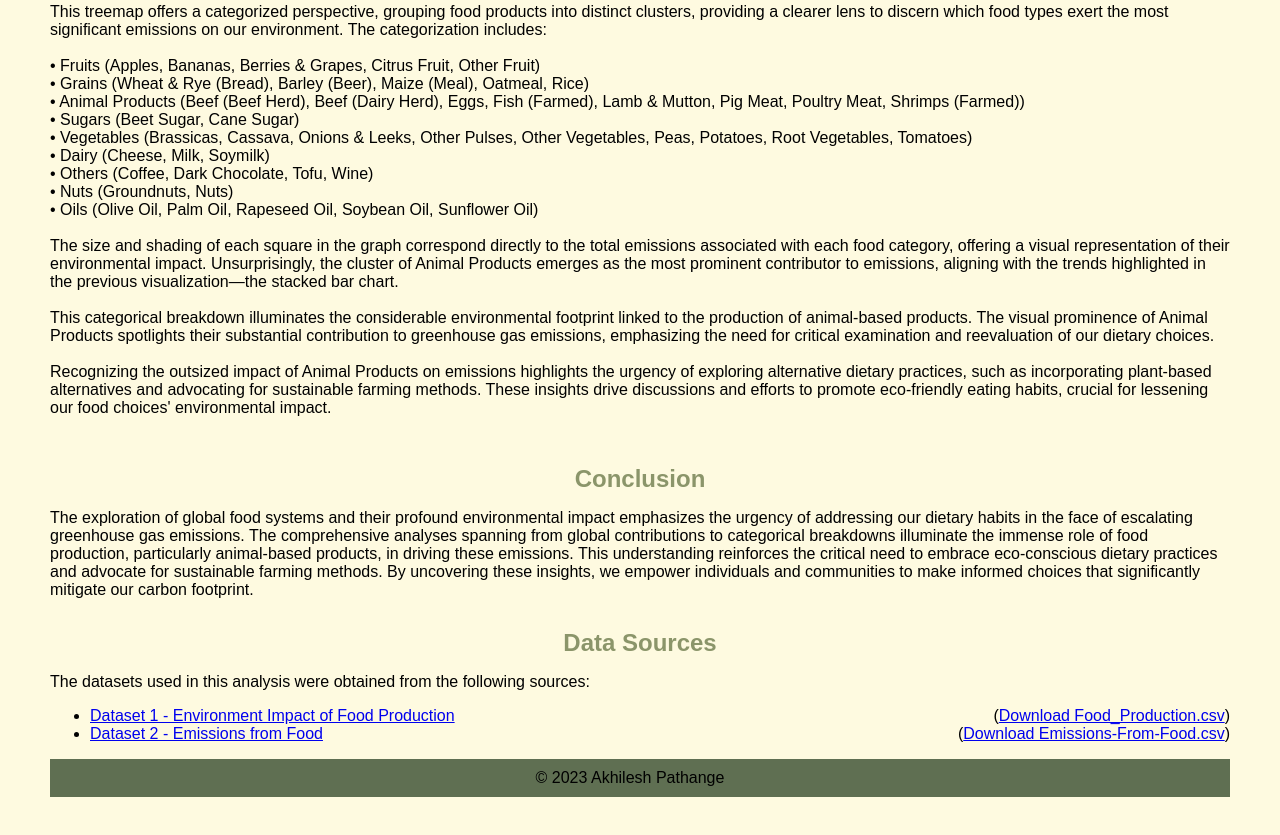
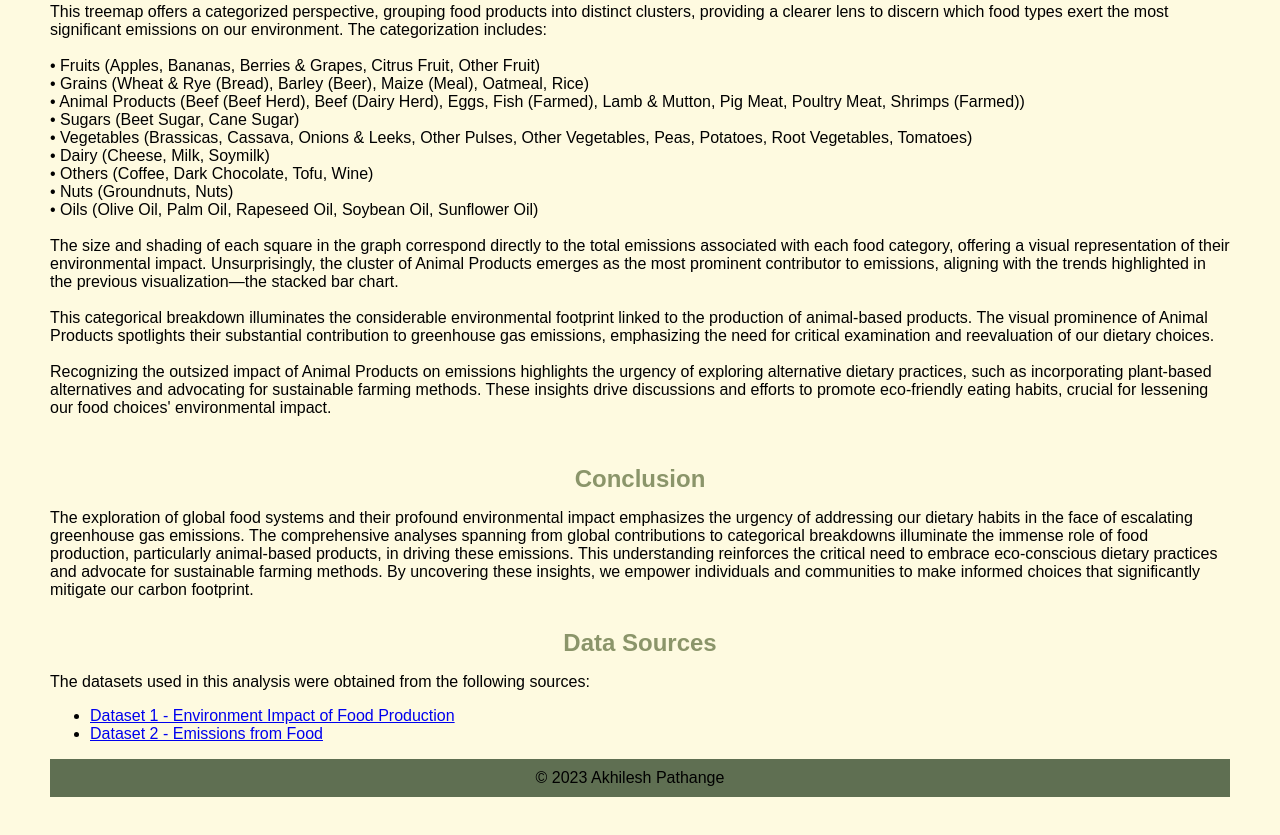
Before and after one commit to akhipath03/FoodEmissions.github.io, a plain HTML site: page index.html in a window 1280 px wide. Shown: the part 947-1782 px from the top of the page. Drawn offline with Linux system fonts and the light colour scheme.

Commit message:
remove csv download

```diff
--- a/index.html
+++ b/index.html
@@ -131,28 +131,15 @@
             The datasets used in this analysis were obtained from the following sources:
             <ul>
                 <li>
-                    <div style="display: flex; justify-content: space-between;">
-                        <div>
-                            <a href="https://www.kaggle.com/datasets/selfvivek/environment-impact-of-food-production" target="_blank" rel="noopener noreferrer">Dataset 1 - Environment Impact of Food Production</a>
-                        </div>
-                        <div>
-                            (<a href="C:\Users\akhip\OneDrive\Desktop\Data303\Final\Data\Food_Production.csv" download>Download Food_Production.csv</a>)
-                        </div>
-                    </div>
+                    <a href="https://www.kaggle.com/datasets/selfvivek/environment-impact-of-food-production" target="_blank" rel="noopener noreferrer">Dataset 1 - Environment Impact of Food Production</a>
                 </li>
                 <li>
-                    <div style="display: flex; justify-content: space-between;">
-                        <div>
-                            <a href="https://www.nature.com/articles/s43016-021-00225-9" target="_blank" rel="noopener noreferrer">Dataset 2 - Emissions from Food</a>
-                        </div>
-                        <div>
-                            (<a href="C:\Users\akhip\OneDrive\Desktop\Data303\Final\Data\emissions-from-food.csv" download>Download Emissions-From-Food.csv</a>)
-                        </div>
-                    </div>
+                    <a href="https://www.nature.com/articles/s43016-021-00225-9" target="_blank" rel="noopener noreferrer">Dataset 2 - Emissions from Food</a>
                 </li>
             </ul>
         </p>
     </section>
+
 
     <footer class="bottom-toolbar">
         <nav class="toolbar">
```
